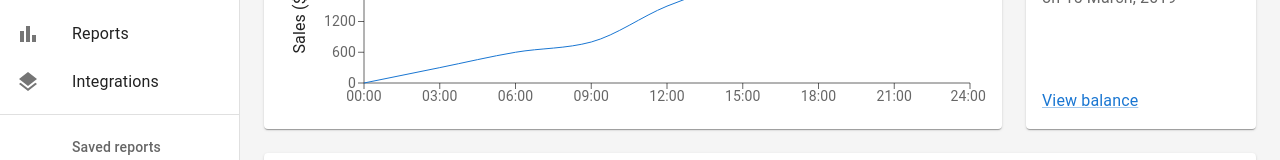
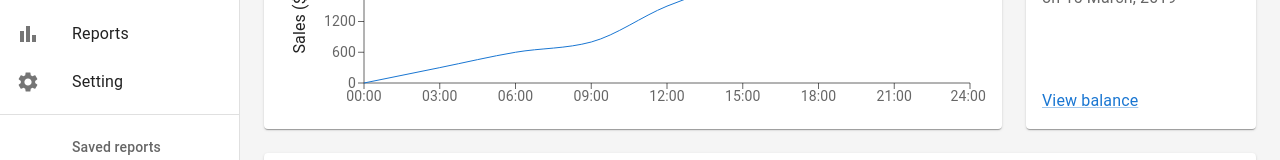
Before and after one commit to cshoon95/my-star, a React (Create React App) app: page / in a window 1280 px wide. Shown: the part 207-367 px from the top of the page. Built offline with nearby package versions, Linux system fonts and the light colour scheme; no server answers.

Commit message:
[페이지] 껍데기 파일 생성

```diff
--- a/src/comp/navigation/MasterList.tsx
+++ b/src/comp/navigation/MasterList.tsx
@@ -10,8 +10,8 @@ import ListItemText from '@mui/material/ListItemText';
 import DashboardIcon from '@mui/icons-material/Dashboard';
 import PeopleIcon from '@mui/icons-material/People';
 import BarChartIcon from '@mui/icons-material/BarChart';
-import LayersIcon from '@mui/icons-material/Layers';
 import CreateIcon from '@mui/icons-material/Create';
+import SettingsIcon from '@mui/icons-material/Settings';
 // end -- MUI
 
 const MasterList = () => {
@@ -47,28 +47,13 @@ const MasterList = () => {
                 <ListItemIcon>
                     <BarChartIcon />
                 </ListItemIcon>
-            <ListItemText primary="Reports" onClick={() => {
-                ons.server.run({
-                    method:'get',
-                    url:'customers/list'
-                }, (response: any) => {
-                    ons.log(response);
-                    // axios({
-                    //     url: '/user/12345',
-                    //     method: 'put',
-                    //     data: {
-                    //       firstName: 'Fred',
-                    //       lastName: 'Flintstone'
-                    //     }
-                    //   })
-                });
-            }}/>
+                    <ListItemText primary="Reports" onClick={onClick('reports')}/>
             </ListItemButton>
             <ListItemButton>
                 <ListItemIcon>
-                    <LayersIcon />
+                    <SettingsIcon />
                 </ListItemIcon>
-            <ListItemText primary="Integrations" />
+                <ListItemText primary="Setting" onClick={onClick('settings')}/>
             </ListItemButton>
         </React.Fragment>
     )
--- /dev/null
+++ b/src/page/setting/Setting.tsx
@@ -0,0 +1,5 @@
+const Setting = () => {
+
+}
+
+export default Setting;
```
Also changed, not shown: src/page/attendance/Attendance.tsx (added, +7 -0 lines), src/page/reports/Reports.tsx (added, +7 -0 lines).
